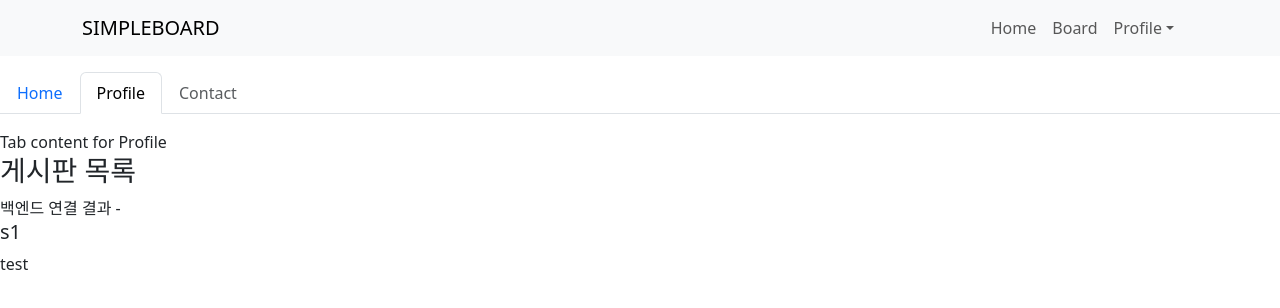
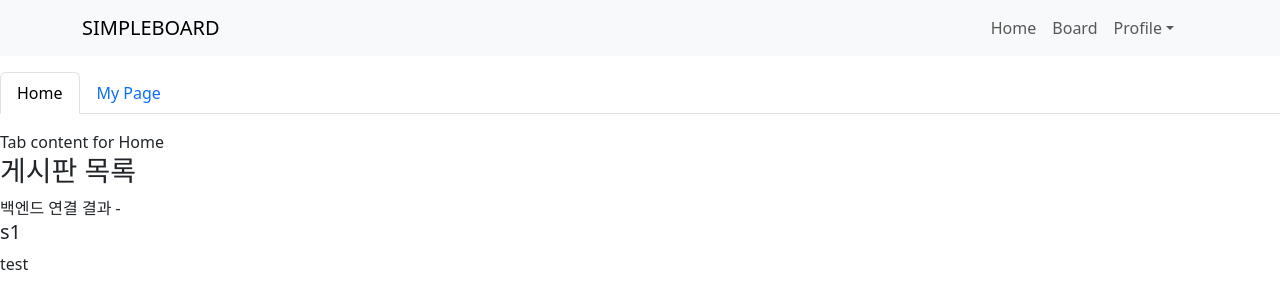
Before and after one commit to jha2ee/simpleBoard, a React (Create React App) app in the folder simpleboard/: page /board in a window 1280 px wide. Shown: the top 308 px of the page. Built offline with nearby package versions, Linux system fonts and the light colour scheme; no server answers.

Commit message:
탭 정리

```diff
--- a/simpleboard/src/components/Tabs.tsx
+++ b/simpleboard/src/components/Tabs.tsx
@@ -12,19 +12,17 @@ function TabComponent() {
     <>
 
       <Tabs
-        defaultActiveKey="profile"
+        defaultActiveKey="home"
         id="uncontrolled-tab-example"
         className="mb-3"
       >
         <Tab eventKey="home" title="Home">
           Tab content for Home
         </Tab>
-        <Tab eventKey="profile" title="Profile">
-          Tab content for Profile
+        <Tab eventKey="mypage" title="My Page">
+          Tab content for Mypage
         </Tab>
-        <Tab eventKey="contact" title="Contact" disabled>
-          Tab content for Contact
-        </Tab>
+
       </Tabs>
 
     </>
```
